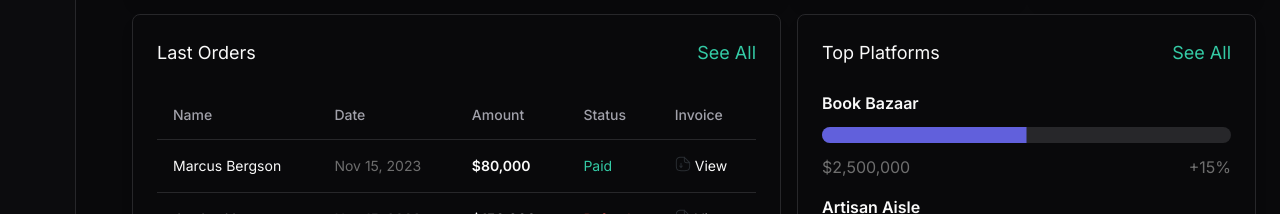
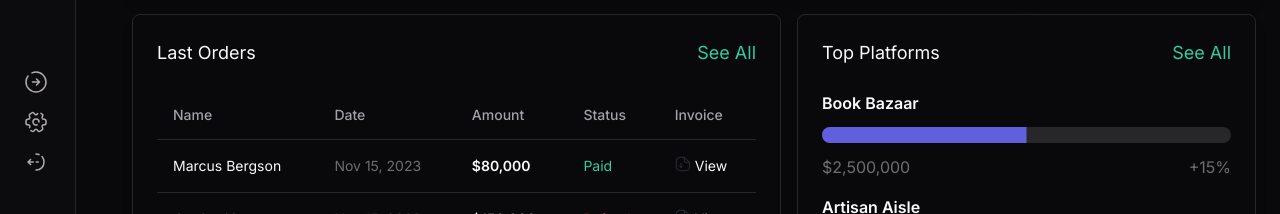
Before and after one commit to Judge-Paul/geegpay-dashboard, a Next.js app: page / in a window 1280 px wide. Shown: the part 586-800 px from the top of the page. Built offline with nearby package versions, Linux system fonts and the light colour scheme.

Commit message:
feat: additional icons

```diff
--- a/src/components/layout/sidebar.tsx
+++ b/src/components/layout/sidebar.tsx
@@ -26,7 +26,70 @@ export default function Sidebar({ className }: SidebarProps) {
           </div>
         </div>
       </div>
-      <div className="mt-30 absolute bottom-5 w-full space-y-2 px-3"></div>
+      <div className="absolute bottom-0 mb-10 space-y-4 px-6">
+        <svg
+          xmlns="http://www.w3.org/2000/svg"
+          width="24"
+          height="24"
+          fill="none"
+          viewBox="0 0 24 24"
+        >
+          <path
+            stroke="#B2ABAB"
+            strokeLinecap="round"
+            strokeLinejoin="round"
+            strokeWidth="1.5"
+            d="M8.5 12h6M12.5 15l3-3-3-3"
+          ></path>
+          <path
+            stroke="#B2ABAB"
+            strokeLinecap="round"
+            strokeLinejoin="round"
+            strokeWidth="1.5"
+            d="M4 6c-1.25 1.67-2 3.75-2 6 0 5.52 4.48 10 10 10s10-4.48 10-10S17.52 2 12 2c-1.43 0-2.8.3-4.03.85"
+          ></path>
+        </svg>
+        <svg
+          xmlns="http://www.w3.org/2000/svg"
+          width="24"
+          height="24"
+          fill="none"
+          viewBox="0 0 24 24"
+        >
+          <path
+            stroke="#B2ABAB"
+            strokeLinecap="round"
+            strokeLinejoin="round"
+            strokeMiterlimit="10"
+            strokeWidth="1.5"
+            d="M15 12c0-1.66-1.34-3-3-3s-3 1.34-3 3a2.996 2.996 0 004.17 2.76"
+          ></path>
+          <path
+            stroke="#B2ABAB"
+            strokeLinecap="round"
+            strokeLinejoin="round"
+            strokeMiterlimit="10"
+            strokeWidth="1.5"
+            d="M6.88 20.58l1.09.63c.79.47 1.81.19 2.28-.6l.11-.19c.9-1.57 2.38-1.57 3.29 0l.11.19c.47.79 1.49 1.07 2.28.6l1.73-.99c.91-.52 1.22-1.69.7-2.59-.91-1.57-.17-2.85 1.64-2.85 1.04 0 1.9-.85 1.9-1.9v-1.76c0-1.04-.85-1.9-1.9-1.9-1.01 0-1.69-.4-1.93-1.03-.19-.49-.11-1.13.29-1.82.52-.91.21-2.07-.7-2.59l-.81-.46M13.64 3.58c-.9 1.57-2.38 1.57-3.29 0l-.11-.19a1.655 1.655 0 00-2.27-.6l-1.73.99c-.91.52-1.22 1.69-.7 2.6.91 1.56.17 2.84-1.64 2.84-1.04 0-1.9.85-1.9 1.9v1.76c0 1.04.85 1.9 1.9 1.9 1.81 0 2.55 1.28 1.64 2.85"
+          ></path>
+        </svg>
+        <svg
+          xmlns="http://www.w3.org/2000/svg"
+          width="24"
+          height="24"
+          fill="none"
+          viewBox="0 0 24 24"
+        >
+          <path
+            stroke="#B2ABAB"
+            strokeLinecap="round"
+            strokeLinejoin="round"
+            strokeMiterlimit="10"
+            strokeWidth="1.5"
+            d="M6.56 14.56L4 12l2.56-2.56M9.24 12H4.07M14.24 12h-1.96M18.01 6.48C19.25 7.84 20 9.71 20 12c0 5-3.58 8-8 8M12 4c1.05 0 2.05.17 2.97.49"
+          ></path>
+        </svg>
+      </div>
     </nav>
   );
 }
--- a/src/components/toggles/SidebarToggle.tsx
+++ b/src/components/toggles/SidebarToggle.tsx
@@ -18,7 +18,7 @@ export default function SidebarToggle() {
     // setTimeout(() => setSwitchToggle(false), 500);
   };
   return (
-    <div className="flex h-full items-center">
+    <div className="hidden h-full items-center sm:flex">
       <TooltipProvider>
         <Tooltip>
           <TooltipTrigger asChild>
```
